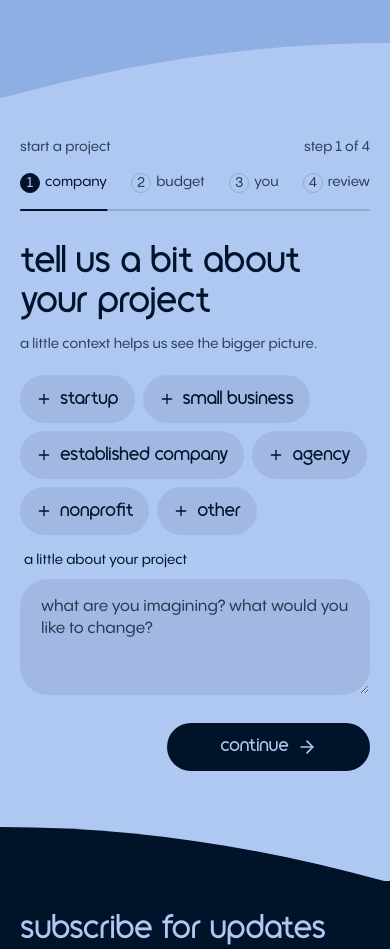
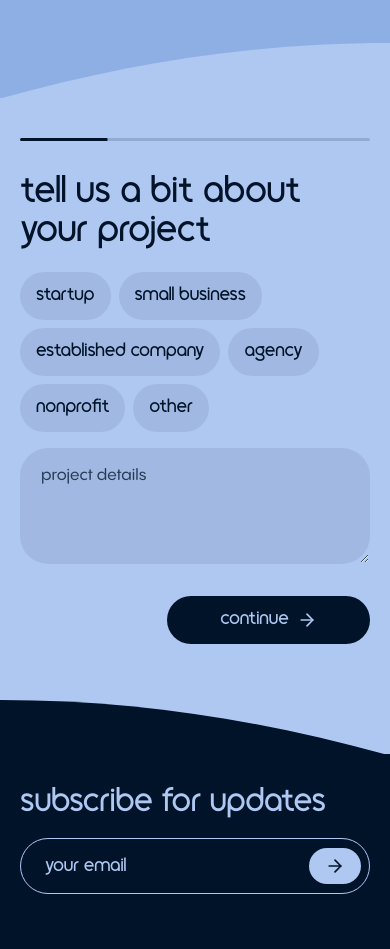
Before and after one commit to cedarandcactus/burgama-site-14.5, a Next.js app: page /terms in a window 390 px wide. Shown: the part 7340-8289 px from the top of the page. Built offline with nearby package versions, Linux system fonts and the light colour scheme.

Commit message:
Restore original enquiry design and retain smoother transitions

```diff
--- a/components/nav-project-form.module.css
+++ b/components/nav-project-form.module.css
@@ -44,41 +44,20 @@
 .form :is(button, a, select, textarea):focus-visible { outline: 2px solid var(--enquiry-ink); outline-offset: 3px; }
 .form svg { width: 18px; height: 18px; flex: none; }
 .form :global(.circular-arrow-icon) { width: 20px; height: 20px; }
-.progressHeader { display: flex; flex-direction: column; gap: 16px; }
-.progressCaption { display: flex; justify-content: space-between; color: var(--enquiry-muted); font-size: 14px; }
-.stages { display: flex; justify-content: space-between; gap: 8px; list-style: none; margin: 0; padding: 0; }
-.stages li { display: flex; align-items: center; gap: 8px; color: var(--enquiry-muted); font-size: 14px; }
-.stages li[aria-current='step'], .stages li[data-complete='true'] { color: var(--enquiry-ink); }
-.stageMarker { display: grid; place-items: center; width: 24px; height: 24px; border: 1px solid var(--enquiry-rule); border-radius: 50%; font-size: 14px; transition: background 250ms, color 250ms; }
-.stages li[aria-current='step'] .stageMarker { background: var(--enquiry-ink); color: var(--enquiry-surface); border-color: var(--enquiry-ink); }
-.stageMarker svg { width: 14px; height: 14px; }
-.progress { height: 2px; border-radius: 999px; overflow: hidden; background: var(--enquiry-rule); }
+.progress { height: 3px; border-radius: 999px; overflow: hidden; background: var(--enquiry-rule); }
 .progress > span { display: block; width: 100%; height: 100%; border-radius: inherit; background: var(--enquiry-ink); transform-origin: left; transition: transform 420ms cubic-bezier(.65, 0, .35, 1); }
 .viewport { min-width: 0; }
 .form[data-layout-animating='true'] .viewport { overflow: clip; overflow-clip-margin: 6px; }
 .content { display: flex; flex-direction: column; gap: 28px; }
+.form[data-variant='inline'] .content { gap: 32px; }
 .step { display: flex; flex-direction: column; gap: 24px; min-width: 0; }
-.intro { display: flex; flex-direction: column; gap: 12px; }
-.intro p { max-width: 42ch; color: var(--enquiry-muted); font-size: 14px; line-height: 1.5; }
-.revealField, .form [data-slot='field-error'], .copyLabel { animation: detail-enter 220ms ease-out both; }
-.choiceMarker { display: inline-flex; flex: none; align-items: center; }
-.choiceMarker svg { width: 16px; height: 16px; }
-.companyChoices [aria-pressed='true'] .choiceMarker { animation: detail-enter 180ms ease-out; }
-.companyChoices [data-slot='toggle-group-item']:active { transform: scale(.98); }
-.budgetValue { display: flex; flex-direction: column; gap: 12px; }
-.rangeLabel, .rangeLabels { color: var(--enquiry-muted); font-size: 14px; }
-.rangeLabels { display: flex; justify-content: space-between; }
-.delivery { display: flex; flex: 1 1 230px; flex-direction: column; gap: 6px; }
-.delivery p { max-width: 38ch; color: var(--enquiry-muted); font-size: 14px; line-height: 1.5; }
-.copyLabel { display: flex; align-items: center; justify-content: center; gap: 8px; }
-.handoff button { flex: none; min-width: 138px; }
-.form [data-filled='true'] [data-slot='input'] { border-color: var(--enquiry-rule); }
+.revealField, .form [data-slot='field-error'] { animation: detail-enter 220ms ease-out; }
 @keyframes detail-enter { from { opacity: 0; transform: translateY(4px); } to { opacity: 1; transform: none; } }
 .intro h2 { margin: 0; font-family: var(--font-cenura), sans-serif; font-size: clamp(30px, 4vw, 36px); line-height: 1.1; font-weight: 400; }
 .intro h2:focus { outline: none; background: transparent; color: inherit; }
 .form [data-slot='field-group'] { gap: 16px; }
 .form [data-slot='field'] { min-width: 0; gap: 8px; }
-.form [data-slot='field-label'] { font-size: 14px; font-weight: 500; color: var(--enquiry-ink); padding-inline: 4px; }
+.form [data-slot='field-label'] { font-size: 13px; font-weight: 500; color: var(--enquiry-ink); }
 .form [data-slot='input'], .form .brief, .form .copyText {
   height: 48px;
   border: 1px solid transparent;
@@ -93,13 +72,12 @@
 .form :is([data-slot='input'], textarea)[aria-invalid='true'] { border-color: var(--enquiry-ink); border-style: dashed; }
 .form :is([data-slot='input'], textarea)::placeholder { color: var(--enquiry-muted); font-weight: 500; }
 .form .brief { height: 116px; min-height: 116px; border-radius: 28px; resize: vertical; field-sizing: fixed; padding-block: 16px; }
-.form [data-slot='field-error'] { padding-inline: 20px; color: var(--enquiry-ink); font-size: 14px; font-weight: 500; }
+.form [data-slot='field-error'] { padding-inline: 20px; color: var(--enquiry-ink); font-size: 12px; font-weight: 500; }
 .form .companyChoices { display: flex; flex-wrap: wrap; justify-content: flex-start; width: 100%; gap: 8px; }
-.companyChoices [data-slot='toggle-group-item'] { display: inline-flex; flex: none; align-items: center; justify-content: center; min-width: 0; min-height: 48px; height: auto; max-width: 100%; padding: 12px 20px; border: 0; border-radius: 999px; color: var(--enquiry-ink); background: var(--enquiry-fill); font-family: var(--font-cenura), sans-serif; font-size: 19px; font-weight: 400; white-space: normal; text-align: center; line-height: 1.2; gap: 8px; transition: color 180ms, background 180ms, transform 150ms; }
+.companyChoices [data-slot='toggle-group-item'] { display: inline-flex; flex: none; align-items: center; justify-content: center; min-width: 0; min-height: 48px; height: auto; max-width: 100%; padding: 12px 20px; border: 0; border-radius: 999px; color: var(--enquiry-ink); background: var(--enquiry-fill); font-family: var(--font-cenura), sans-serif; font-size: 19px; font-weight: 400; white-space: normal; text-align: center; line-height: 1.2; transition: color 220ms ease, background 220ms ease; }
 .companyChoices [aria-pressed='true'] { background: var(--enquiry-ink); color: var(--enquiry-surface); }
 .budgetTop { display: flex; align-items: center; justify-content: space-between; gap: 16px; }
-.amount { display: block; min-width: 0; font-family: var(--font-cenura), sans-serif; font-size: clamp(36px, 5vw, 48px); font-weight: 400; line-height: 1.1; }
-.amount[data-undecided='true'] { font-size: clamp(32px, 4vw, 42px); }
+.amount { display: block; min-width: 0; font-family: var(--font-cenura), sans-serif; font-size: clamp(28px, 4vw, 36px); font-weight: 400; line-height: 1.1; }
 .form .currencyField { width: auto; flex: none; }
 .currencyField [data-slot='native-select'] { height: 44px; border: 0; border-radius: 999px; padding: 8px 32px 8px 16px; color: var(--enquiry-ink); background: var(--enquiry-fill); font: 500 14px/1.4 var(--font-pangram), sans-serif; box-shadow: none; }
 .budgetSlider { padding-inline: 12px; }
@@ -112,22 +90,21 @@
 .budgetSlider [data-slot='slider-thumb']:is(:focus-visible, :has(:focus-visible)) { outline: 2px solid var(--enquiry-ink); outline-offset: 4px; }
 .budgetControl[data-undecided='true'] { opacity: .45; }
 .form .unsure { display: inline-flex; width: fit-content; align-self: flex-start; align-items: center; justify-content: center; min-height: 44px; padding: 10px 20px; border: 0; border-radius: 999px; color: var(--enquiry-ink); background: var(--enquiry-fill); font: 400 18px/1.2 var(--font-cenura), sans-serif; }
-.form .unsure { gap: 8px; margin-top: 12px; transition: background 180ms, color 180ms; }
+.form .unsure { transition: background 220ms ease, color 220ms ease; }
 .unsure[aria-pressed='true'] { color: var(--enquiry-surface); background: var(--enquiry-ink); }
-.budgetSlider [data-slot='slider-thumb']:active { transform: scale(1.08); }
-.budgetControl { transition: opacity 180ms; }
+.budgetControl { transition: opacity 220ms ease; }
 .form .contactFields { display: grid; grid-template-columns: repeat(2, minmax(0, 1fr)); gap: 12px; }
 .contactFields > :first-child { grid-column: 1 / -1; }
 .review { display: flex; flex-direction: column; margin: 0; }
 .review > div { display: grid; grid-template-columns: 80px minmax(0, 1fr) auto; gap: 16px; align-items: center; padding: 12px 0; border-bottom: 1px solid var(--enquiry-rule); }
 .review > div:first-child { padding-top: 0; }
-.review dt { align-self: start; padding-top: 12px; font-size: 14px; color: var(--enquiry-muted); font-weight: 500; }
+.review dt { align-self: start; padding-top: 12px; font-size: 12px; color: var(--enquiry-muted); font-weight: 500; }
 .review dd { display: flex; flex-direction: column; gap: 4px; margin: 0; font-size: 14px; overflow-wrap: anywhere; }
 .review dd span { font-weight: 500; }
 .review button, .handoff button, .footerNote button { min-height: 44px; padding: 8px 16px; border: 0; border-radius: 999px; background: var(--enquiry-fill); color: var(--enquiry-ink); font: 400 17px/1.2 var(--font-cenura), sans-serif; }
-.handoff { display: flex; align-items: center; justify-content: space-between; flex-wrap: wrap; gap: 16px; font-size: 14px; }
+.handoff { display: flex; align-items: center; justify-content: space-between; flex-wrap: wrap; gap: 8px; font-size: 13px; }
 .handoff a { color: inherit; font-weight: 500; text-decoration: none; overflow-wrap: anywhere; }
-.copyStatus { font-size: 14px; }
+.copyStatus { font-size: 12px; }
 .copyStatus:empty, .copyStatus:has(> :global(.sr-only)) { position: absolute; }
 .form .copyText { width: 100%; height: 200px; border-radius: 24px; padding: 20px; resize: vertical; field-sizing: fixed; font-size: 14px; }
 .footer { display: flex; flex-direction: column; gap: 8px; }
@@ -140,7 +117,7 @@
   .continue:not(:disabled):hover svg { transform: translateX(3px); }
 }
 .footerNote { display: flex; align-items: center; justify-content: space-between; flex-wrap: wrap; gap: 4px 8px; }
-.footerNote p { font-size: 14px; font-weight: 300; color: var(--enquiry-muted); }
+.footerNote p { font-size: 12px; font-weight: 300; color: var(--enquiry-muted); }
 .footerNote button { background: transparent; padding-inline: 16px; font-size: 16px; }
 
 @media (hover: hover) {
@@ -150,9 +127,7 @@
   .form { gap: 24px; padding-top: 16px; }
   .form[data-variant='inline'] .continue { min-width: min(58%, 208px); }
   .step { gap: 20px; }
-  .stages li { gap: 5px; }
-  .stageMarker { width: 20px; height: 20px; }
-  .progressCaption { font-size: 14px; }
+  .content { gap: 24px; }
   .form .contactFields { grid-template-columns: minmax(0, 1fr); }
   .companyChoices [data-slot='toggle-group-item'] { padding-inline: 16px; font-size: 18px; }
   .budgetTop { gap: 8px; }
@@ -170,8 +145,3 @@
 @media (prefers-reduced-motion: reduce) {
   .form *, .form *::after { animation: none !important; transition: none !important; }
 }
-@media (max-width: 350px) {
-  .stages li { flex-direction: column; gap: 6px; }
-  .budgetTop { align-items: flex-end; }
-  .amount { font-size: 32px; }
-}
--- a/components/nav-project-form.tsx
+++ b/components/nav-project-form.tsx
@@ -1,7 +1,6 @@
 'use client'
 
 import { useEffect, useLayoutEffect, useId, useRef, useState, type FormEvent } from 'react'
-import { Check, Copy, Plus } from 'lucide-react'
 import { gsap, prefersReducedMotion } from '@/lib/motion'
 import { CircularArrowIcon } from '@/components/circular-arrow-icon'
 import { Field, FieldError, FieldGroup, FieldLabel } from '@/components/ui/field'
@@ -45,12 +44,12 @@ function ContactFields({ idPrefix, contact, errors, onChange }: { idPrefix: stri
   return (
     <FieldGroup className={styles.contactFields}>
       {([
-        { key: 'name', label: 'your name', type: 'text', autocomplete: 'name', placeholder: 'Alex Morgan', max: 100 },
-        { key: 'email', label: 'email address', type: 'email', autocomplete: 'email', placeholder: 'alex@company.com', max: 254 },
-        { key: 'phone', label: 'phone number', type: 'tel', autocomplete: 'tel', placeholder: '+1 555 123 4567', max: 40 },
+        { key: 'name', label: 'name', type: 'text', autocomplete: 'name', placeholder: 'name', max: 100 },
+        { key: 'email', label: 'email', type: 'email', autocomplete: 'email', placeholder: 'email', max: 254 },
+        { key: 'phone', label: 'phone', type: 'tel', autocomplete: 'tel', placeholder: 'phone', max: 40 },
       ] as const).map(({ key, label, type, autocomplete, placeholder, max }) => (
-        <Field key={key} data-enquiry-motion="" data-invalid={!!errors[key]} data-filled={!!contact[key]}>
-          <FieldLabel htmlFor={`${idPrefix}-${key}`}>{label}</FieldLabel>
+        <Field key={key} data-enquiry-motion="" data-invalid={!!errors[key]}>
+          <FieldLabel className="sr-only" htmlFor={`${idPrefix}-${key}`}>{label}</FieldLabel>
           <Input id={`${idPrefix}-${key}`} name={key} type={type} autoComplete={autocomplete} placeholder={placeholder} maxLength={max} required value={contact[key]} onChange={(event) => onChange(key, event.target.value)} aria-invalid={!!errors[key]} aria-describedby={errors[key] ? `${idPrefix}-${key}-error` : undefined} />
           <FieldError id={`${idPrefix}-${key}-error`}>{errors[key]}</FieldError>
         </Field>
@@ -184,6 +183,8 @@ export function ProjectEnquiryForm({ variant = 'navbar', introHeading = 'tell us
       if (pendingStep.current !== null) {
         const next = pendingStep.current
         pendingStep.current = null
+        setErrors({})
+        setCopyState('idle')
         setStep(next)
       } else focus()
     }
@@ -301,19 +302,14 @@ export function ProjectEnquiryForm({ variant = 'navbar', introHeading = 'tell us
     <form ref={form} id={id ?? `${idPrefix}-form`} className={styles.form} data-variant={variant} aria-label={inline ? 'Project enquiry' : 'Start a project'} aria-describedby={`${idPrefix}-progress`} noValidate onSubmit={submit} onKeyDown={(event) => {
       if (event.key === 'Enter' && (event.nativeEvent.isComposing || event.nativeEvent.keyCode === 229)) event.preventDefault()
     }}>
-      <div className={styles.progressHeader}>
-        <div className={styles.progressCaption}><span>start a project</span><span id={`${idPrefix}-progress`}>step {step + 1} of 4</span></div>
-        <ol className={styles.stages} aria-label="Enquiry stages">
-          {steps.map((label, index) => <li key={label} aria-current={index === step ? 'step' : undefined} data-complete={index < step}><span className={styles.stageMarker} aria-hidden="true">{index < step ? <Check /> : index + 1}</span>{label}</li>)}
-        </ol>
-        <div className={styles.progress} aria-hidden="true"><span style={{ transform: `scaleX(${(step + 1) / steps.length})` }} /></div>
+      <div id={`${idPrefix}-progress`} className={styles.progress} role="progressbar" aria-label="Enquiry progress" aria-valuemin={0} aria-valuemax={steps.length} aria-valuenow={step + 1} aria-valuetext={`${steps[step]}, step ${step + 1} of ${steps.length}`}>
+        <span style={{ transform: `scaleX(${(step + 1) / steps.length})` }} />
       </div>
       <div ref={viewport} className={styles.viewport}>
       <div ref={content} className={styles.content} inert={busy}>
       <section key={step} className={styles.step} aria-labelledby={`${idPrefix}-step-heading`}>
         <div className={styles.intro} data-enquiry-motion="">
           <h2 ref={heading} id={`${idPrefix}-step-heading`} tabIndex={-1}><span className="sr-only">Step {step + 1} of 4. </span>{inline && step === 0 ? introHeading : headings[step]}</h2>
-          <p>{['a little context helps us see the bigger picture.', 'a starting point, not a commitment.', 'who should we get in touch with? all fields are required.', 'a quick look before the next step.'][step]}</p>
         </div>
         {step === 0 && (
           <FieldGroup>
@@ -322,20 +318,20 @@ export function ProjectEnquiryForm({ variant = 'navbar', introHeading = 'tell us
                 setCompany(values[0] ?? '')
                 setErrors({})
               }} aria-label="Company type" aria-invalid={!!errors.company} aria-describedby={errors.company ? `${idPrefix}-company-error` : undefined}>
-                {companyTypes.map((type) => <ToggleGroupItem key={type} value={type}><span className={styles.choiceMarker} aria-hidden="true">{company === type ? <Check /> : <Plus />}</span>{type}</ToggleGroupItem>)}
+                {companyTypes.map((type) => <ToggleGroupItem key={type} value={type}>{type}</ToggleGroupItem>)}
               </ToggleGroup>
               <FieldError id={`${idPrefix}-company-error`}>{errors.company}</FieldError>
             </Field>
             {company === 'other' && (
-              <Field className={styles.revealField} data-invalid={!!errors.customType}>
-                <FieldLabel htmlFor={`${idPrefix}-customType`}>how would you describe your company?</FieldLabel>
+              <Field className={styles.revealField} data-enquiry-motion="" data-invalid={!!errors.customType}>
+                <FieldLabel className="sr-only" htmlFor={`${idPrefix}-customType`}>company type</FieldLabel>
                 <Input id={`${idPrefix}-customType`} name="companyType" maxLength={100} value={customType} onChange={(event) => { setCustomType(event.target.value); setErrors({}) }} placeholder="company type" required aria-invalid={!!errors.customType} aria-describedby={errors.customType ? `${idPrefix}-customType-error` : undefined} />
                 <FieldError id={`${idPrefix}-customType-error`}>{errors.customType}</FieldError>
               </Field>
             )}
             {inline && <Field data-enquiry-motion="" data-invalid={!!errors.brief}>
-              <FieldLabel htmlFor={`${idPrefix}-brief`}>a little about your project</FieldLabel>
-              <Textarea id={`${idPrefix}-brief`} name="brief" className={styles.brief} placeholder="what are you imagining? what would you like to change?" maxLength={1200} rows={3} required value={brief} onChange={(event) => { setBrief(event.target.value); setErrors((previous) => ({ ...previous, brief: undefined })) }} aria-invalid={!!errors.brief} aria-describedby={errors.brief ? `${idPrefix}-brief-error` : undefined} />
+              <FieldLabel className="sr-only" htmlFor={`${idPrefix}-brief`}>project brief</FieldLabel>
+              <Textarea id={`${idPrefix}-brief`} name="brief" className={styles.brief} placeholder={inline ? 'project details' : 'a little about your project'} maxLength={1200} rows={3} required value={brief} onChange={(event) => { setBrief(event.target.value); setErrors((previous) => ({ ...previous, brief: undefined })) }} aria-invalid={!!errors.brief} aria-describedby={errors.brief ? `${idPrefix}-brief-error` : undefined} />
               <FieldError id={`${idPrefix}-brief-error`}>{errors.brief}</FieldError>
             </Field>}
           </FieldGroup>
@@ -343,7 +339,7 @@ export function ProjectEnquiryForm({ variant = 'navbar', introHeading = 'tell us
         {step === 1 && (
           <FieldGroup>
             <div className={styles.budgetTop} data-enquiry-motion="">
-              <div className={styles.budgetValue}><span className={styles.rangeLabel}>{undecided ? 'we can work it out together' : 'your estimated investment'}</span><span className={styles.amount} data-undecided={undecided}>{undecided ? 'let’s talk' : formatBudget(budget, currency, true)}</span></div>
+              <span className={styles.amount}>{undecided ? '—' : formatBudget(budget, currency, true)}</span>
               <Field className={styles.currencyField}>
                 <FieldLabel className="sr-only" htmlFor={`${idPrefix}-currency`}>currency</FieldLabel>
                 <NativeSelect id={`${idPrefix}-currency`} name="currency" value={currency} onChange={(event) => setCurrency(event.target.value as Currency)}>
@@ -355,8 +351,7 @@ export function ProjectEnquiryForm({ variant = 'navbar', introHeading = 'tell us
               <div className={styles.budgetControl} data-undecided={undecided}>
                 <Slider value={[budget]} min={0} max={budgetBands.length - 1} step={1} className={styles.budgetSlider} onValueChange={(values) => { setBudget(Array.isArray(values) ? values[0] : values); setUndecided(false) }} thumbProps={{ 'aria-label': 'Budget', getAriaValueText: () => undecided ? 'Not sure yet; adjust to choose a budget' : budgetLabel }} />
               </div>
-              <div className={styles.rangeLabels} aria-hidden="true"><span>{formatBudget(0, currency, true)}</span><span>{formatBudget(5, currency, true)}</span></div>
-              <button type="button" className={styles.unsure} aria-pressed={undecided} onClick={() => setUndecided((value) => !value)}><span className={styles.choiceMarker} aria-hidden="true">{undecided ? <Check /> : <Plus />}</span>not sure yet</button>
+              <button type="button" className={styles.unsure} aria-pressed={undecided} onClick={() => setUndecided((value) => !value)}>not sure yet</button>
             </Field>
           </FieldGroup>
         )}
@@ -373,8 +368,8 @@ export function ProjectEnquiryForm({ variant = 'navbar', introHeading = 'tell us
               <div><dt>contact</dt><dd>{contact.name.trim()}<span>{contact.email.trim()}</span><span>{contact.phone.trim()}</span></dd><dd className={styles.reviewAction}><button type="button" onClick={() => goTo(2)} aria-label="Edit contact details">edit</button></dd></div>
             </dl>
             <div className={styles.handoff} data-enquiry-motion="">
-              <div className={styles.delivery}><a href={`mailto:${recipient}`}>{recipient}</a><p id={`${idPrefix}-delivery`}>{inline ? 'sending isn’t connected yet. copy your enquiry and email us.' : 'open a draft in your email app, or copy your enquiry.'}</p></div>
-              <button type="button" onClick={copyEnquiry} disabled={copyState === 'copying'} aria-label={copyState === 'copied' ? 'Enquiry copied' : 'Copy enquiry'}><span key={copyState} className={styles.copyLabel}>{copyState === 'copied' ? <Check aria-hidden="true" /> : <Copy aria-hidden="true" />}{copyState === 'copied' ? 'copied' : 'copy enquiry'}</span></button>
+              {inline ? <p id={`${idPrefix}-delivery`}>email delivery isn&apos;t connected yet</p> : <a href={`mailto:${recipient}`}>{recipient}</a>}
+              <button type="button" onClick={copyEnquiry} disabled={copyState === 'copying'} aria-label={copyState === 'copied' ? 'Enquiry copied' : 'Copy enquiry'}>{copyState === 'copied' ? 'copied' : inline ? 'copy enquiry' : 'copy'}</button>
             </div>
             <p className={styles.copyStatus} role="status">{copyState === 'copied' ? <span className="sr-only">Enquiry copied.</span> : copyState === 'manual' ? 'Select the text below to copy.' : ''}</p>
             {copyState === 'manual' && <Field><FieldLabel className="sr-only" htmlFor={`${idPrefix}-copy`}>enquiry</FieldLabel><Textarea id={`${idPrefix}-copy`} data-enquiry-copy="" className={styles.copyText} readOnly value={enquiryText} rows={6} onFocus={(event) => event.target.select()} /></Field>}
```
